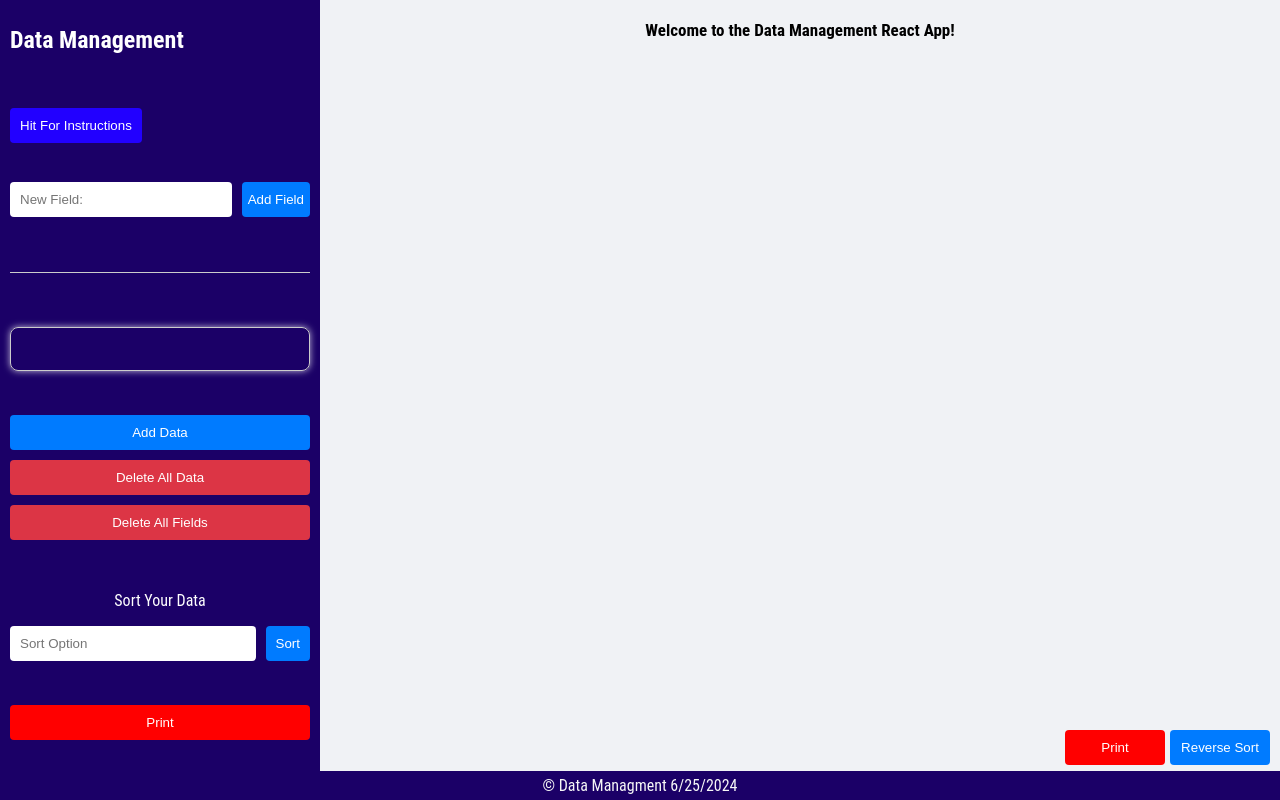
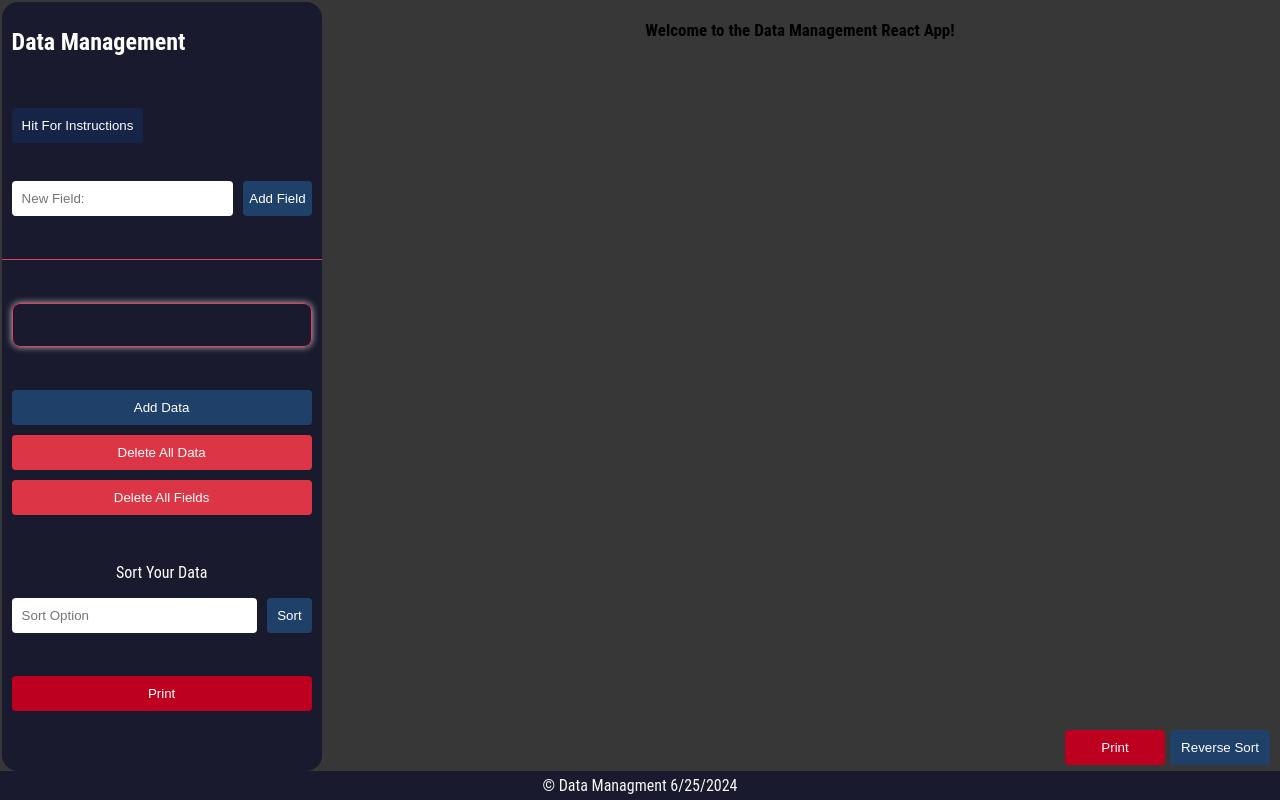
Before and after one commit to tryPap/data-management, a React (Create React App) app: page / in a window 1280 px wide. Built offline with nearby package versions, Linux system fonts and the light colour scheme.

Commit message:
modern style

```diff
--- a/src/index.css
+++ b/src/index.css
@@ -2,7 +2,8 @@
 body {
   min-width: 280px;
   margin: 0;
-  background-color: #f0f2f5;
+  /* background-color: #f0f2f5; */
+  background-color: #373737;
   font-family: "Roboto Condensed", sans-serif;
 }
 
@@ -18,15 +19,16 @@ body {
 .sidebar {
   width: 300px;
   padding: 10px 10px 10px 10px;
-  background-color: #1b0067;
+  background-color: #1a1a2e;
   color: #ffffff;
   display: flex;
   flex-direction: column;
   justify-content: space-between;
   position: fixed;
-  top: 0;
-  bottom: 0;
-
+  top: 0.1rem;
+  bottom: 1.8rem;
+  border-radius: 1rem;
+  margin-left: 0.1rem;
   /* Fixed width */
   overflow-y: auto;
 }
@@ -39,7 +41,7 @@ body {
 .instructions button {
   margin-bottom: 0.3rem;
   padding: 10px;
-  background-color: #2200ff;
+  background-color: #162447;
   color: white;
   border: none;
   border-radius: 4px;
@@ -47,7 +49,7 @@ body {
 }
 
 .instructions button:hover {
-  background-color: #1e02d1;
+  background-color: #1f4068;
 }
 
 #newfield {
@@ -66,7 +68,7 @@ body {
 }
 
 #addfield {
-  background-color: #007bff;
+  background-color: #1f4068;
   color: white;
   border: none;
   border-radius: 4px;
@@ -74,23 +76,22 @@ body {
 }
 
 #addfield:hover {
-  background-color: #0056b3;
+  background-color: #162447;
 }
 
 hr {
   border: 0;
   height: 1px;
-  background: #ccc;
-  /* Change the color as needed */
-  margin: 20px 0;
-  /* Add some margin for spacing */
+  background-color: #e43f5a;
+  margin: 10px -10px;
+
 }
 
 .input-group {
   display: flex;
   flex-direction: column;
   padding: 0px 10px 10px 10px;
-  border: 1px solid #ccc;
+  border: 1px solid #e43f5a;
   border-radius: 8px;
   box-shadow: 0 0px 7px rgba(255, 255, 255, 0.721);
 }
@@ -142,15 +143,15 @@ hr {
 }
 
 #addentry {
-  background-color: #007bff;
+  background-color: #1f4068;
   color: white;
   border: none;
   border-radius: 4px;
-  cursor: pointer;
 }
 
 #addentry:hover {
-  background-color: #0056b3;
+  background-color: #162447;
+  cursor: pointer;
 }
 
 .button-group {
@@ -173,7 +174,7 @@ hr {
 }
 
 .sort {
-  background-color: #007bff;
+  background-color: #1f4068;
   padding: 10px;
   color: white;
   border: none;
@@ -182,7 +183,7 @@ hr {
 }
 
 .sort:hover {
-  background-color: #0056b3;
+  background-color: #162447;
 }
 
 .input-sort {
@@ -196,18 +197,17 @@ hr {
 
 .print {
   margin-bottom: 50px;
-  background-color: #ff0000;
+  background-color: #bd0020;
   color: white;
   padding: 10px;
   margin-top: 10px;
   border: none;
   border-radius: 4px;
-  cursor: pointer;
 }
 
 .print:hover {
-  background-color: #c60000;
-
+  opacity: 0.7;
+  cursor: pointer;
 }
 
 /* Main Content */
@@ -248,7 +248,7 @@ hr {
   justify-content: space-between;
   align-items: center;
   padding: 10px 20px;
-  background-color: #ffffff;
+  background-color: #535353;
   border: 1px solid #ccc;
   border-radius: 8px;
   box-shadow: 0 2px 5px rgba(0, 0, 0, 0.1);
@@ -259,7 +259,7 @@ hr {
 
 .student-item:hover {
   transform: scale(1.02);
-  background-color: #ecebeb;
+  background-color: #777777;
   cursor: pointer;
 }
 
@@ -326,22 +326,23 @@ hr {
 
 .edit-button {
   width: 100%;
-  background-color: #007bff;
+  margin: 0;
+  background-color: #1f4068;
   color: white;
   border: none;
   border-radius: 4px;
   padding: 5px 10px;
-  cursor: pointer;
   transition: background-color 0.2s;
 }
 
 .edit-button:hover {
-  background-color: #0056b3;
+  cursor: pointer;
+  background-color: #162447;
 }
 .save-button {
   width: 100%;
   margin: 0.2rem;
-  background-color: #007bff;
+  background-color: #1f4068;
   color: white;
   border: none;
   border-radius: 4px;
@@ -350,7 +351,7 @@ hr {
 }
 
 .save-button:hover {
-  background-color: #0056b3;
+  background-color: #162447;
   cursor: pointer;
 
 }
@@ -374,7 +375,7 @@ hr {
   margin-bottom: 25px;
   margin-top: 5px;
   padding: 10px;
-  background-color: #007bff;
+  background-color: #1f4068;
   color: white;
   border: none;
   border-radius: 4px;
@@ -385,11 +386,11 @@ hr {
 
 .reverseSortButton:hover {
 	cursor: pointer;
-  background-color: #0056b3;
+  background-color: #162447;
 }
 
 .printExtraButton {
-  background-color: #ff0000;
+  background-color: #bd0020;
   position: fixed;
   margin-bottom: 25px;
   margin-top: 5px;
@@ -403,15 +404,15 @@ hr {
 }
 
 .printExtraButton:hover {
+  opacity: 0.7;
   cursor: pointer;
-  background-color: #c60000;
 }
 
 
 
 /* Footer */
 footer {
-  background-color: #1b0067;
+  background-color: #1a1a2e;
   padding: 5px;
   text-align: center;
   color: #f7f7f7;
```
Also changed, not shown: src/components/Screenshot (3).png (added).
